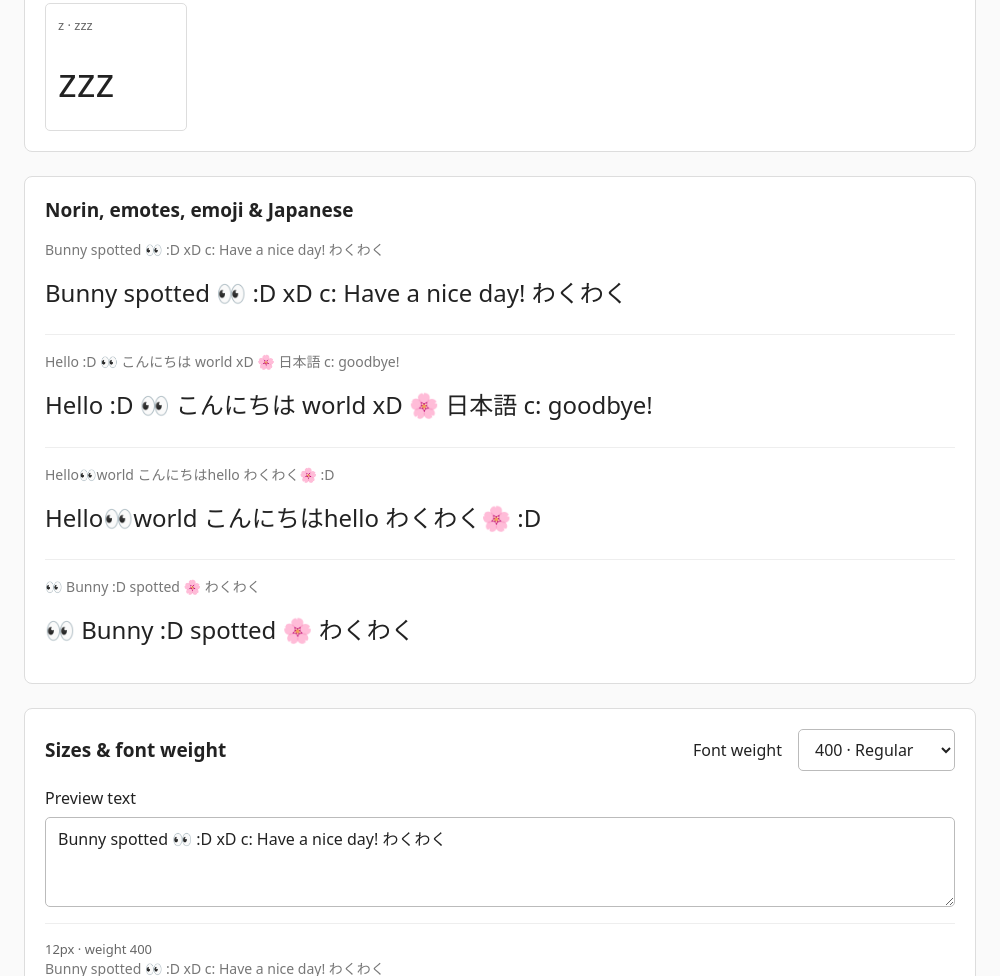
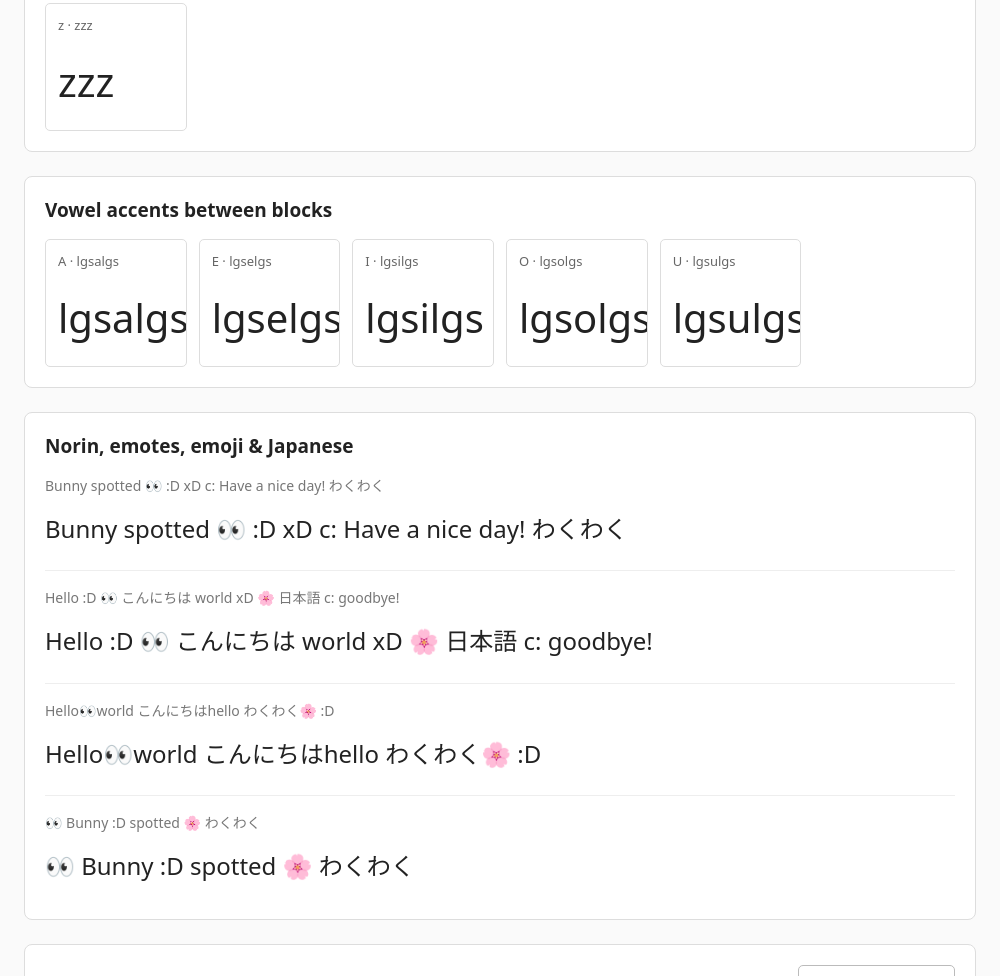
Before and after one commit to TheCyaniteProject/norin, an Electron app: page norin-reader/userscripts/font-test.html in a window 1000 px wide. Shown: the part 1341-2317 px from the top of the page. Drawn offline with Linux system fonts and the light colour scheme.

Commit message:
Font fixes Pt.2

```diff
--- a/norin-reader/userscripts/font-test.html
+++ b/norin-reader/userscripts/font-test.html
@@ -67,6 +67,11 @@
       <div id="blocks" class="block-grid"></div>
     </section>
 
+    <section aria-labelledby="accents-heading">
+      <div class="section-heading NORIN_EXCLUSION"><h2 id="accents-heading">Vowel accents between blocks</h2></div>
+      <div id="accent-blocks" class="block-grid"></div>
+    </section>
+
     <section aria-labelledby="mixed-heading">
       <div class="section-heading NORIN_EXCLUSION"><h2 id="mixed-heading">Norin, emotes, emoji & Japanese</h2></div>
       <div id="mixed-samples" class="scroll" tabindex="0" aria-label="Mixed text previews"></div>
@@ -124,6 +129,21 @@
       document.getElementById('blocks').append(card);
     }
 
+    for (const vowel of vowels) {
+      const text = `lgs${vowel}lgs`;
+      const card = document.createElement('div');
+      card.className = 'block-card';
+      const label = document.createElement('div');
+      label.className = 'block-label NORIN_EXCLUSION';
+      label.textContent = `${vowel.toUpperCase()} · ${text}`;
+      const preview = document.createElement('div');
+      preview.className = 'preview';
+      preview.setAttribute('data-norin-phonetic', '');
+      preview.textContent = text;
+      card.append(label, preview);
+      document.getElementById('accent-blocks').append(card);
+    }
+
     for (const text of [
       'Bunny spotted 👀 :D xD c: Have a nice day! わくわく',
       'Hello :D 👀 こんにちは world xD 🌸 日本語 c: goodbye!',
```
Also changed, not shown: norin-font/Norin.ttf, 1 other file.
